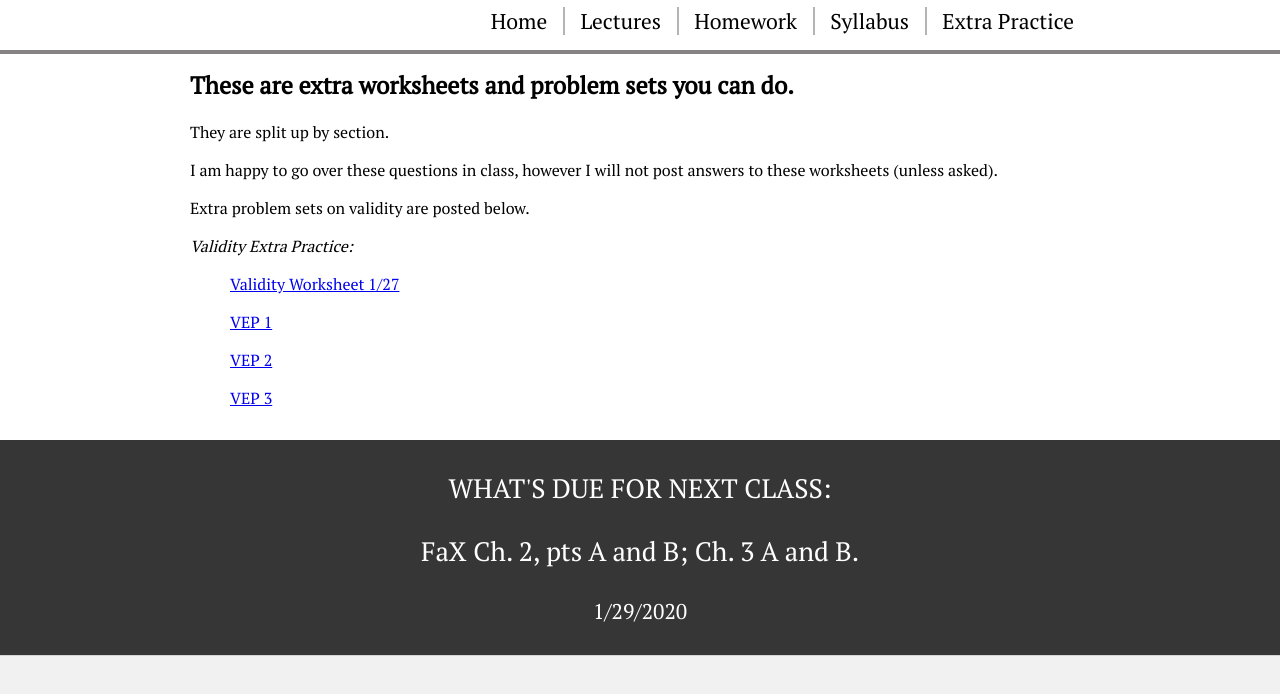
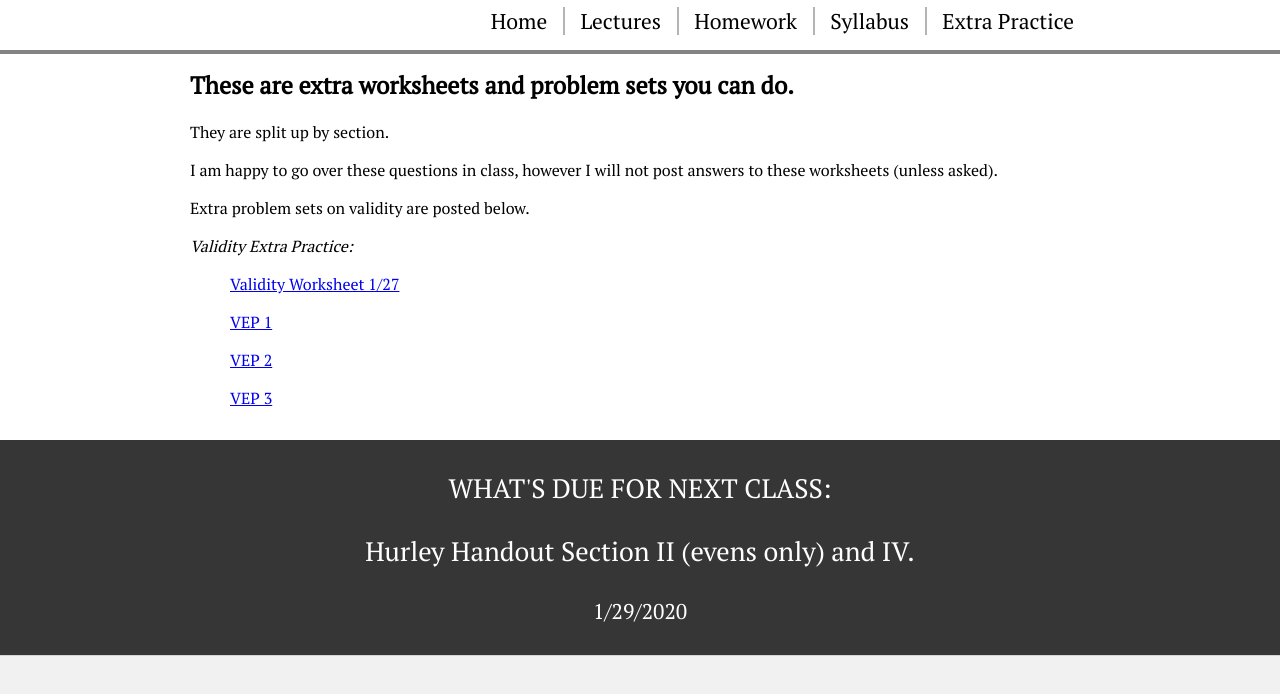
Before and after one commit to caleychowland/caleychowland.github.io, a plain HTML site: page Extra Practice.html in a window 1280 px wide. Shown: the part 126-820 px from the top of the page. Drawn offline with nearby package versions, Linux system fonts and the light colour scheme.

Commit message:
Add files via upload

```diff
--- a/Extra Practice.html
+++ b/Extra Practice.html
@@ -190,7 +190,7 @@
 
 		<div id="quote-area">
 			<div class="normal-wrapper">
-				<h3>WHAT'S DUE FOR NEXT CLASS: <p>FaX Ch. 2, pts A and B; Ch. 3 A and B.</p></h3>
+				<h3>WHAT'S DUE FOR NEXT CLASS: <p>Hurley Handout Section II (evens only) and IV.</p></h3>
 				<h4>1/29/2020</h4>
 			</div>
 		</div>
```
Also changed, not shown: Homework.html (+1 -1 lines), Lectures.html (+1 -1 lines), Syllabus.html (+1 -1 lines), index.html (+1 -1 lines).
